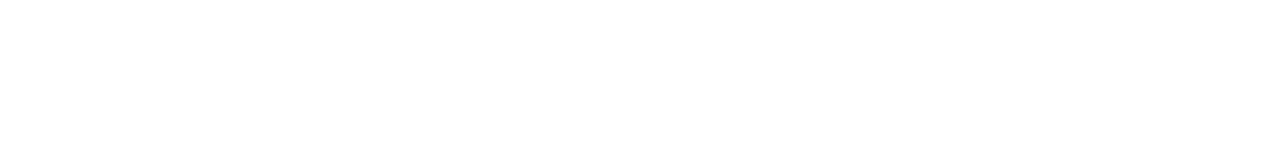
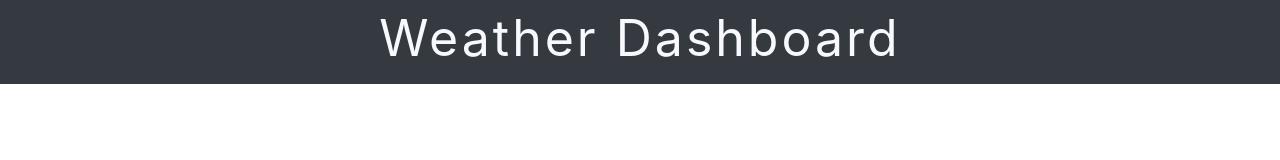
Before and after one commit to reagan1440/weather-search, a plain HTML site: page index.html in a window 1280 px wide. Drawn offline with nearby package versions, Linux system fonts and the light colour scheme.

Commit message:
style and bootstrap

```diff
--- a/index.html
+++ b/index.html
@@ -5,3 +5,20 @@
     <meta charset="UTF-8" />
     <meta name="viewport" content="width=device-width, initial-scale=1.0" />
     <meta http-equiv="X-UA-Compatible" content="ie=edge" />
+    <title>Weather Dashboard</title>
+
+    <!--bootstrap, google font and css-->
+    <link rel="stylesheet" href="https://cdn.jsdelivr.net/npm/bootstrap@4.5.3/dist/css/bootstrap.min.css"
+        integrity="sha384-TX8t27EcRE3e/ihU7zmQxVncDAy5uIKz4rEkgIXeMed4M0jlfIDPvg6uqKI2xXr2" crossorigin="anonymous">
+    <link rel="preconnect" href="https://fonts.gstatic.com">
+    <link href="https://fonts.googleapis.com/css2?family=Open+Sans&family=Raleway:wght@700&display=swap"
+        rel="stylesheet">
+    <link rel="stylesheet" href="./style.css">
+</head>
+<body>
+  <div class="container-fluid">
+      <div class="row navbar navbar-dark bg-dark">
+          <div class="col-12 text-center">
+              <h1>Weather Dashboard</h1>
+          </div>
+      </div>
--- a/style.css
+++ b/style.css
@@ -0,0 +1,6 @@
+h1 {
+    font-size: 50px;
+    font-weight: 400;
+    letter-spacing: 3px;
+    color: #f8f8ff;
+}
```
